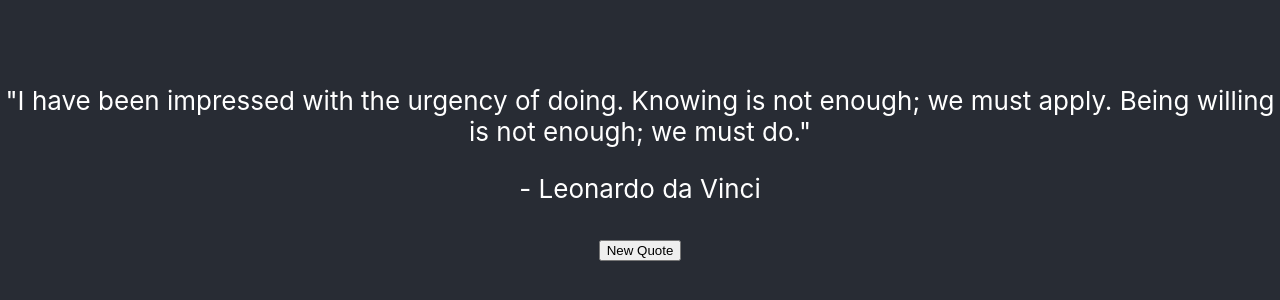
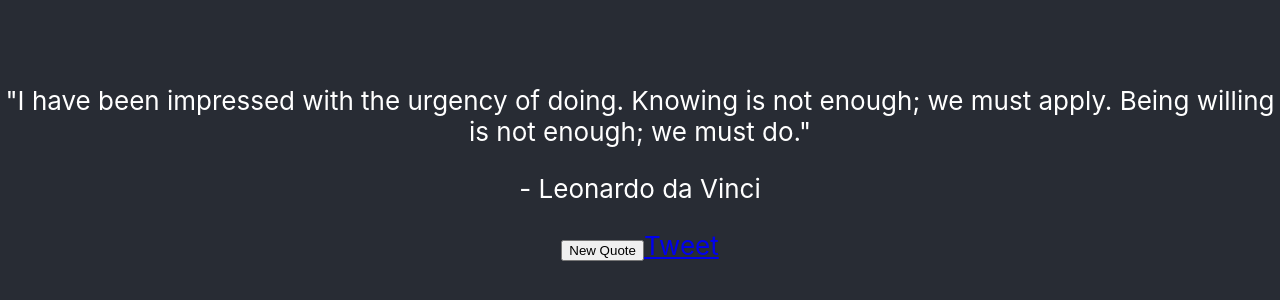
Before and after one commit to spacescript/Front-End-FCC, a React (Create React App) app in the folder React/quote-machine/: page / in a window 1280 px wide. Shown: the part 240-540 px from the top of the page. Built offline with nearby package versions, Linux system fonts and the light colour scheme; no server answers; the HTML template or start-up script is replaced by a standard one.

Commit message:
Update App.js

```diff
--- a/React/quote-machine/src/App.js
+++ b/React/quote-machine/src/App.js
@@ -48,6 +48,7 @@ function App() {
           </p>
           <p id="author">- {author}</p>
           <button id="new-quote" onClick={fullQuoteUpdate} >New Quote</button>
+          <a id="tweet-quote" href="twitter.com/intent/tweet">Tweet</a>
         </div>
       </header>
     </div>
```
